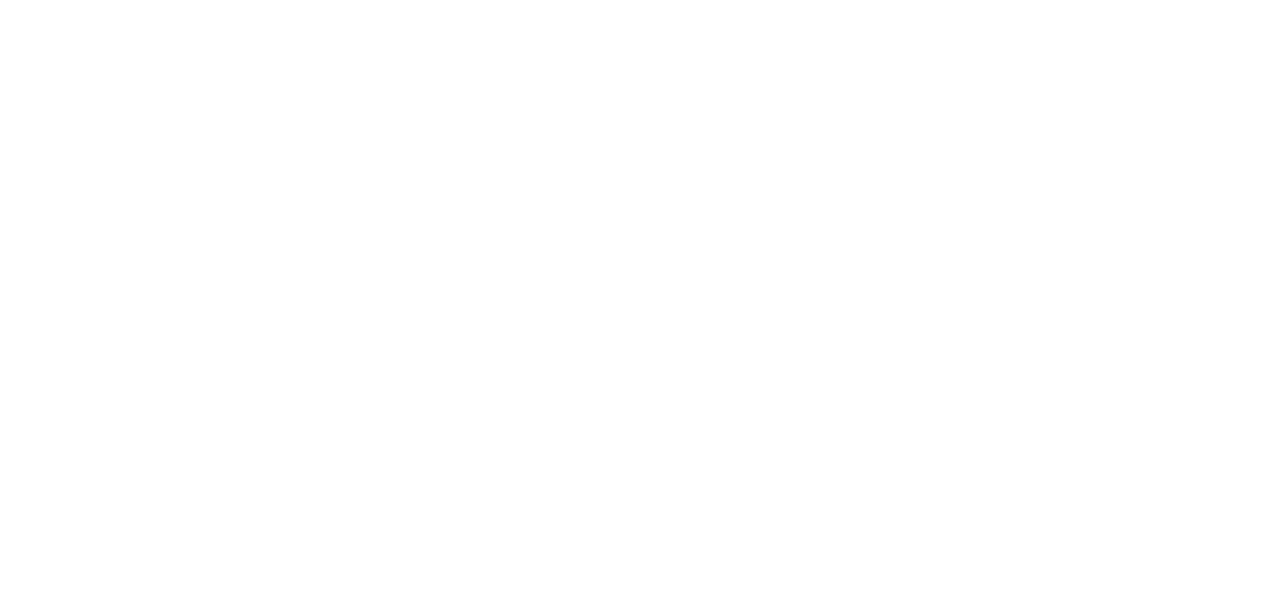
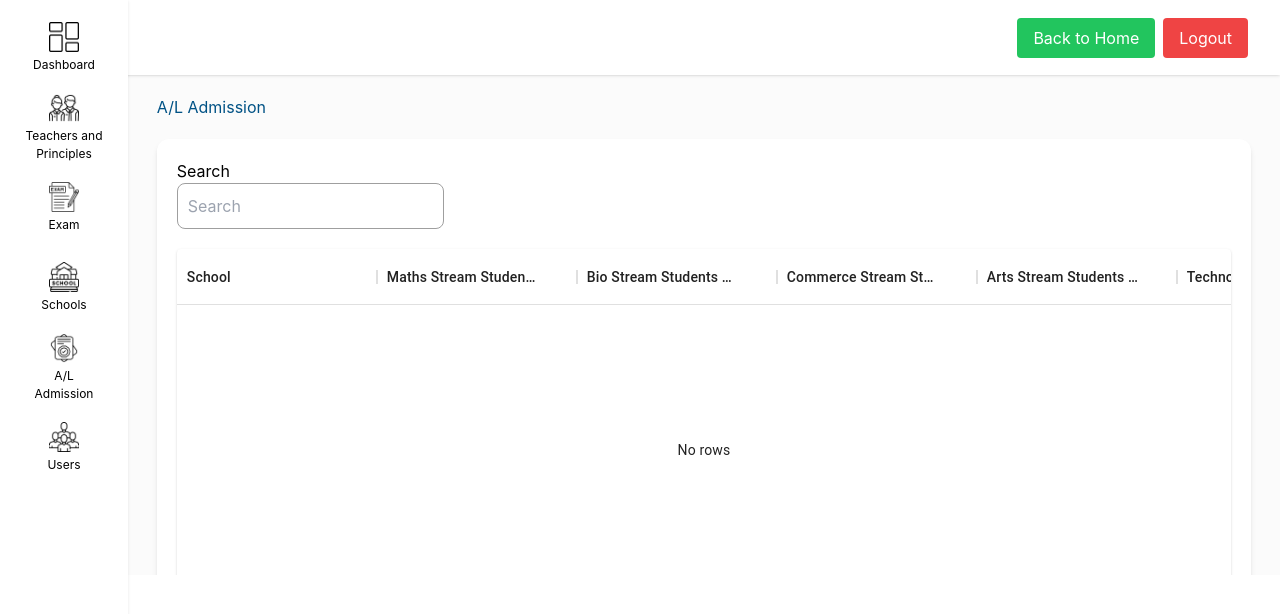
Before and after one commit to Dhananjaya1321/SmartEduWebFrontend, a React (Create React App) app: page /zonal-education-offices-admin/manage-al-admission in a window 1280 px wide. Before the commit this address had no page. Shown: the top 614 px of the page. Built offline with nearby package versions, Linux system fonts and the light colour scheme.

Commit message:
ZMoEALAdmission was created

```diff
--- a/src/App.tsx
+++ b/src/App.tsx
@@ -30,6 +30,7 @@ import {ZMoETeachersAndPrinciples} from "./view/pages/ZEoM/ZMoETeachersAndPrinci
 import {ZMoEManagePrinciples} from "./view/pages/ZEoM/ZMoEManagePrinciples/ZMoEManagePrinciples";
 import {ZMoEManageTeachers} from "./view/pages/ZEoM/ZMoEManageTeachers/ZMoEManageTeachers";
 import {ManageExams} from "./view/pages/common/ManageExams/ManageExams";
+import {ZMoEALAdmission} from "./view/pages/ZEoM/ZMoEALAdmission/ZMoEALAdmission";
 
 
 function AppContent() {
@@ -51,6 +52,8 @@ function AppContent() {
                 </Route>
                 <Route path="manage-exam" element={<ManageExams/>}/>
             </Route>
+            {/*school*/}
+
             <Route path="/zonal-education-offices-admin" element={<ZMoEAdminPage/>}>
                 <Route index element={<ZMoEAdminDashboard/>}/>
                 <Route path="manage-users" element={<ZMoEUser/>}/>
@@ -60,19 +63,25 @@ function AppContent() {
                     <Route index path="manage-teachers" element={<ZMoEManageTeachers/>}/>
                 </Route>
                 <Route path="manage-exam" element={<ManageExams/>}/>
+                <Route path="manage-al-admission" element={<ZMoEALAdmission/>}/>
             </Route>
+            {/*zonal education offices*/}
+
             <Route path="/provincial-education-offices-admin" element={<PEoMAdminPage/>}>
                 <Route index element={<PEoMAdminDashboard/>}/>
                 <Route path="manage-users" element={<PMoEUser/>}/>
                 <Route path="manage-zonal-education-offices" element={<PMoEZonalEducationOffice/>}/>
                 <Route path="manage-exam" element={<ManageExams/>}/>
             </Route>
+            {/*provincial education offices*/}
+
             <Route path="/ministry-education-offices-admin" element={<MEoMAdminPage/>}>
                 <Route index element={<MEoMAdminDashboard/>}/>
                 <Route path="manage-users" element={<MoEUser/>}/>
                 <Route path="manage-provincial-education-offices" element={<MoEProvincialEducationOffice/>}/>
                 <Route path="manage-exam" element={<ManageExams/>}/>
             </Route>
+            {/*ministry education offices*/}
         </Routes>
     );
 }
--- /dev/null
+++ b/src/view/pages/ZEoM/ZMoEALAdmission/ZMoEALAdmission.tsx
@@ -0,0 +1,173 @@
+import React from "react";
+import {DataGrid, GridColDef} from "@mui/x-data-grid";
+import {FooterSpace} from "../../../component/FooterSpace/FooterSpace";
+import {Footer} from "../../../component/Footer/Footer";
+import {Paper, Tooltip} from "@mui/material";
+
+export const ZMoEALAdmission = () => {
+    const columns: GridColDef[] = [
+        {
+            field: 'school', headerName: 'School', width: 200, renderCell: (params) => (
+                <Tooltip title={params.value}>
+                    <div
+                        style={{
+                            overflow: 'hidden',
+                            textOverflow: 'ellipsis',
+                            whiteSpace: 'nowrap',
+                            textAlign: 'start',
+                        }}
+                    >
+                        {params.value}
+                    </div>
+                </Tooltip>
+            ),
+        },
+        {
+            field: 'mathsStream', headerName: 'Maths Stream Students Count', width: 200, renderCell: (params) => (
+                <Tooltip title={params.value}>
+                    <div
+                        style={{
+                            overflow: 'hidden',
+                            textOverflow: 'ellipsis',
+                            whiteSpace: 'nowrap',
+                            textAlign: 'start',
+                        }}
+                    >
+                        {params.value}
+                    </div>
+                </Tooltip>
+            ),
+        },
+        {
+            field: 'bioStream', headerName: 'Bio Stream Students Count', width: 200, renderCell: (params) => (
+                <Tooltip title={params.value}>
+                    <div
+                        style={{
+                            overflow: 'hidden',
+                            textOverflow: 'ellipsis',
+                            whiteSpace: 'nowrap',
+                            textAlign: 'start',
+                        }}
+                    >
+                        {params.value}
+                    </div>
+                </Tooltip>
+            ),
+        },
+        {
+            field: 'commerceStream', headerName: 'Commerce Stream Students Count', width: 200, renderCell: (params) => (
+                <Tooltip title={params.value}>
+                    <div
+                        style={{
+                            overflow: 'hidden',
+                            textOverflow: 'ellipsis',
+                            whiteSpace: 'nowrap',
+                            textAlign: 'start',
+                        }}
+                    >
+                        {params.value}
+                    </div>
+                </Tooltip>
+            ),
+        },
+        {
+            field: 'artsStream', headerName: 'Arts Stream Students Count', width: 200, renderCell: (params) => (
+                <Tooltip title={params.value}>
+                    <div
+                        style={{
+                            overflow: 'hidden',
+                            textOverflow: 'ellipsis',
+                            whiteSpace: 'nowrap',
+                            textAlign: 'start',
+                        }}
+                    >
+                        {params.value}
+                    </div>
+                </Tooltip>
+            ),
+        },
+        {
+            field: 'technologyStream', headerName: 'Technology Stream Students Count', width: 200, renderCell: (params) => (
+                <Tooltip title={params.value}>
+                    <div
+                        style={{
+                            overflow: 'hidden',
+                            textOverflow: 'ellipsis',
+                            whiteSpace: 'nowrap',
+                            textAlign: 'start',
+                        }}
+                    >
+                        {params.value}
+                    </div>
+                </Tooltip>
+            ),
+        },
+        {
+            field: 'actions',
+            headerName: 'Actions',
+            width: 100,
+            renderCell: (params) => (
+                <>
+
+                </>
+            ),
+        },
+    ];
+
+    return (
+        <section className='h-max flex w-[95%] flex-col justify-center'>
+            <section className='text-[#005285] flex flex-row justify-start mt-5'>
+                <h3>A/L Admission</h3>
+            </section>
+            {/*url display section*/}
+            <section
+                className='bg-white flex flex-row flex-wrap items-center justify-center mt-5 p-5 rounded-xl shadow-md'>
+                <section className="flex flex-row justify-between items-center w-full mb-5">
+                    <div className="flex flex-col">
+                        <div className='flex flex-row'>
+                            <label className='text-black flex justify-start'>Search</label>
+                        </div>
+                        <input
+                            className={`text-input p-[7px]`}
+                            type={"text"}
+                            placeholder={"Search"}
+                            name={"Search"}
+                        ></input>
+                    </div>
+                </section>
+                {/*Pending registrations*/}
+                <Paper sx={{height: 400, width: '100%'}}>
+                    <DataGrid
+                        rows={[]}
+                        columns={columns}
+                        pagination
+                        pageSizeOptions={[5, 10]}
+                        // checkboxSelection
+                        sx={{
+                            border: 0,
+                            '& .MuiDataGrid-row:hover': {
+                                backgroundColor: 'inherit' // Removes hover effect
+                            },
+                            '& .MuiDataGrid-cell:focus-within': {
+                                outline: 'none', // Removes focus outline on edit mode
+                            }
+                        }}
+                        disableRowSelectionOnClick
+                        disableColumnMenu
+                        getRowId={(row) => row.id}
+                        /*paginationModel={paginationModel}
+                        rowCount={totalElements} // Total number of rows
+                        paginationMode="server" // Use server-side pagination
+                        onPaginationModelChange={(newPagination) => {
+                            setPaginationModel(newPagination);
+                            fetchAllCustomers(newPagination.page, newPagination.pageSize).then(r => {
+                            });
+                        }}*/
+                    />
+                </Paper>
+            </section>
+            <FooterSpace/>
+            <Footer/>
+        </section>
+    );
+};
```
